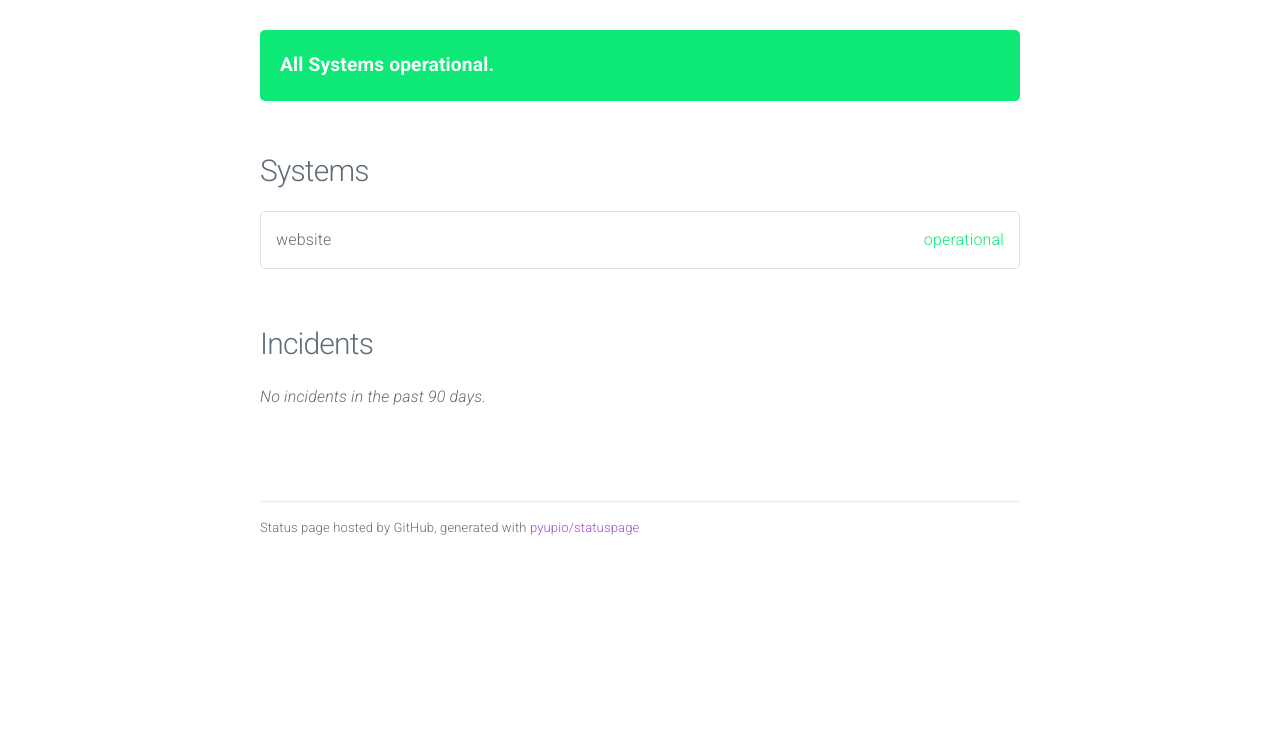
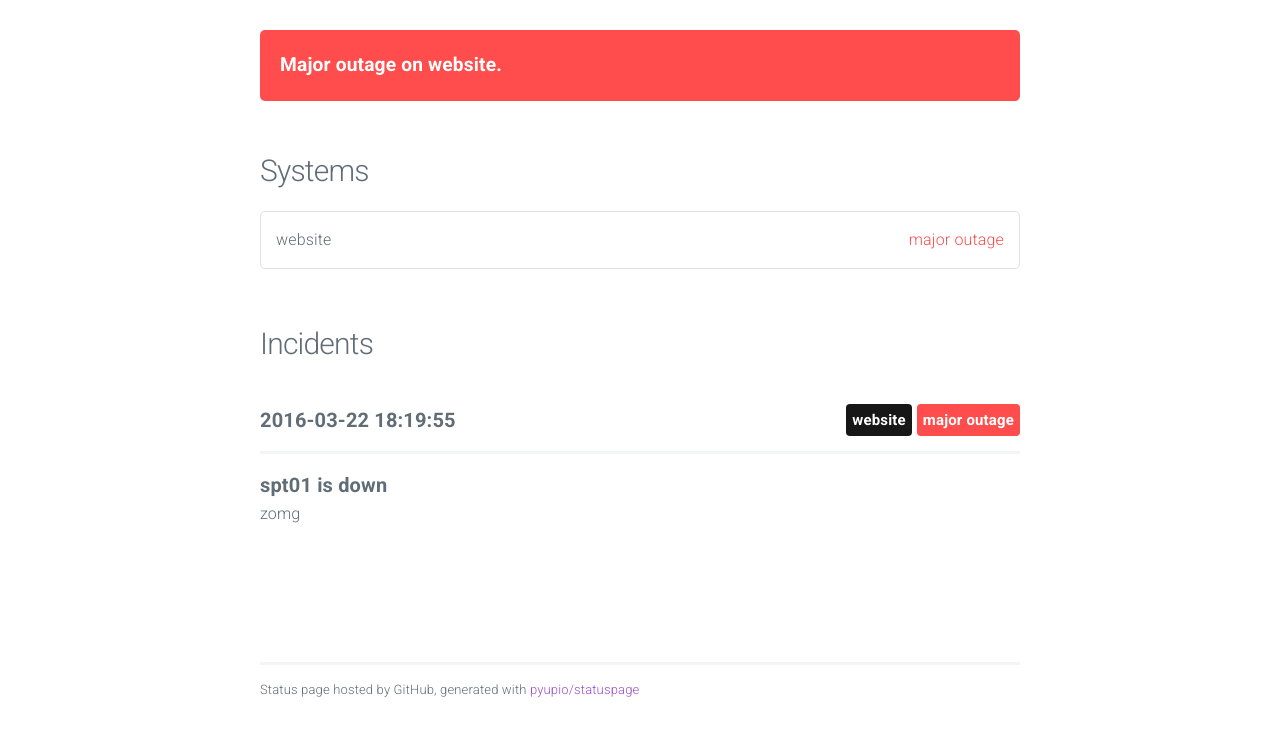
Before and after one commit to wiggitywalt/walters_test, a plain HTML site: page index.html in a window 1280 px wide. Shown: the part 55-790 px from the top of the page. Drawn offline with nearby package versions, Linux system fonts and the light colour scheme.

Commit message:
update index

```diff
--- a/index.html
+++ b/index.html
@@ -31,23 +31,41 @@
 
 			<section class="container" id="main">
 
-					<div class="panel operational">
-						All Systems operational.
+
+					<div class="panel major outage">
+						Major outage on website.
 					</div>
+
 
 
 				<h4>Systems</h4>
 				<ul class="systems">
 
 					<li>
-						website <span class="status operational">operational</span>
+						website <span class="status major outage">major outage</span>
 					</li>
 
 				</ul>
 
 				<h4>Incidents</h4>
 
-					<em>No incidents in the past 90 days.</em>
+
+					<div class="incident">
+						<span class="date">2016-03-22 18:19:55</span>
+
+
+							<span class="label major outage float-right">major outage</span>
+
+
+							<span class="label system float-right">website</span>
+
+						<hr/>
+
+						<span class="title">spt01 is down</span>
+						<p>zomg</p>
+
+					</div>
+
 
 			</section>
 
```
